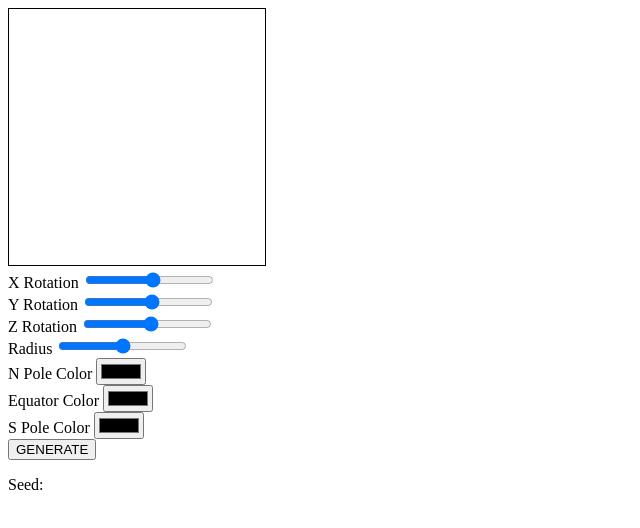
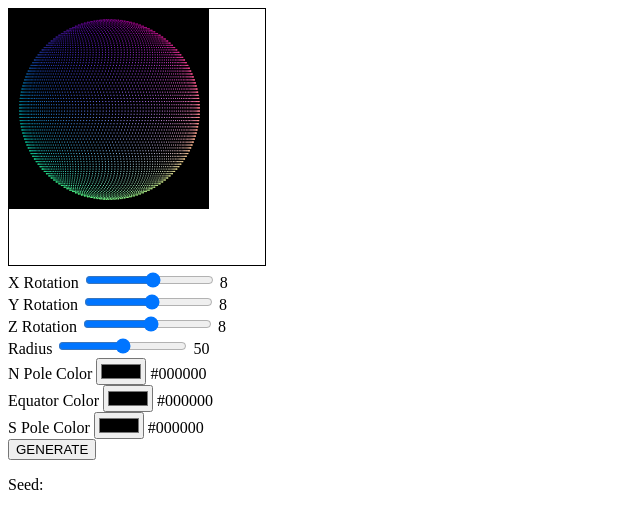
Before and after one commit to DanSoup/planet-generator, a website with bundled scripts: page pages/planetGenerator.html in a window 1280 px wide. Both pictures are taken after a click on the button "GENERATE". Shown: the whole page, without its empty margins (0-640 px from the left). Built offline with nearby package versions, Linux system fonts and the light colour scheme.

Commit message:
moved functions into pages to avoid cors errors and enable testing

```diff
--- a/index.js
+++ b/index.js
@@ -1,5 +1,5 @@
 import generatePlanet from './functions/generatePlanet.js';
-import drawPlanet from './functions/drawPlanet.js';
+import drawPlanet from './pages/functions/drawPlanet.js';
 import generateTerrain from './functions/generateTerrain.js';
 
 const mainCanvas = document.getElementById('mainCanvas');
--- a/pages/planetGenerator.html
+++ b/pages/planetGenerator.html
@@ -11,34 +11,34 @@
   <br/>
   <label>X Rotation
     <input id="xRot" type="range" min="0" max="15"></input>
-  </label>
+  </label><span id="xRotDis"></span>
   <br/>
   <label>Y Rotation
     <input id="yRot" type="range" min="0" max="15"></input>
-  </label>
+  </label><span id="yRotDis"></span>
   <br/>
   <label>Z Rotation
     <input id="zRot" type="range" min="0" max="15"></input>
-  </label>
+  </label><span id="zRotDis"></span>
   <br/>
   <label>Radius
     <input id="radius" type="range"></input>
-  </label>
+  </label><span id="radiusDis"></span>
   <br/>
   <label>N Pole Color
     <input id="nColor" type="color"></input>
-  </label>
+  </label><span id="nColorDis"></span>
   <br/>
   <label>Equator Color
     <input id="eColor" type="color"></input>
-  </label>
+  </label><span id="eColorDis"></span>
   <br/>
   <label>S Pole Color
     <input id="sColor" type="color"></input>
-  </label>
+  </label><span id="sColorDis"></span>
   <br/>
-  <button>GENERATE</button>
-  <p>Seed: </p>
+  <button id="generateButton">GENERATE</button>
+  <p id="seedDis">Seed: </p>
 </body>
 <script type="module" src="planetGenerator.js"></script>
 </html>
--- a/pages/planetGenerator.js
+++ b/pages/planetGenerator.js
@@ -1,3 +1,6 @@
+import drawPlanet from './functions/drawPlanet.js';
+
+const inputChange = () => {
   const xRot = document.getElementById('xRot').value;
   const yRot = document.getElementById('yRot').value;
   const zRot = document.getElementById('zRot').value;
@@ -5,3 +8,51 @@ const radius = document.getElementById('radius').value;
   const nColor = document.getElementById('nColor').value;
   const eColor = document.getElementById('eColor').value;
   const sColor = document.getElementById('sColor').value;
+
+  document.getElementById('xRotDis').innerText = xRot;
+  document.getElementById('yRotDis').innerText = yRot;
+  document.getElementById('zRotDis').innerText = zRot;
+  document.getElementById('radiusDis').innerText = radius;
+  document.getElementById('nColorDis').innerText = nColor;
+  document.getElementById('eColorDis').innerText = eColor;
+  document.getElementById('sColorDis').innerText = sColor;
+};
+
+inputChange();
+
+const generatePlanet = () => {
+  console.log(xRot);
+  console.log(yRot);
+  console.log(zRot);
+  console.log(radius);
+  console.log(nColor);
+  console.log(eColor);
+  console.log(sColor);
+  const canvas = document.getElementById('mainCanvas')
+  drawPlanet(canvas)
+};
+
+// const xRot = document.getElementById('xRot').value;
+// const yRot = document.getElementById('yRot').value;
+// const zRot = document.getElementById('zRot').value;
+// const radius = document.getElementById('radius').value;
+// const nColor = document.getElementById('nColor').value;
+// const eColor = document.getElementById('eColor').value;
+// const sColor = document.getElementById('sColor').value;
+
+// const inputChange = () => {
+//   document.getElementById('xRot').innerText = xRot;
+// };
+
+const htmlSetup = () => {
+  document.getElementById('xRot').addEventListener('change', inputChange);
+  document.getElementById('yRot').addEventListener('change', inputChange);
+  document.getElementById('zRot').addEventListener('change', inputChange);
+  document.getElementById('radius').addEventListener('change', inputChange);
+  document.getElementById('nColor').addEventListener('change', inputChange);
+  document.getElementById('eColor').addEventListener('change', inputChange);
+  document.getElementById('sColor').addEventListener('change', inputChange);
+  document.getElementById('generateButton').addEventListener('click', generatePlanet);
+}
+
+htmlSetup();
```
Also changed, not shown: pages/functions/drawPlanet.js (renamed from functions/drawPlanet.js), pages/functions/generatePlanet.js (renamed from functions/generatePlanet.js), pages/functions/generateTerrain.js (renamed from functions/generateTerrain.js), pages/functions/hexColor.js (renamed from functions/hexColor.js), pages/functions/hexCombiner.js (renamed from functions/hexCombiner.js). Lines whose indentation alone changed are shown as unchanged.
